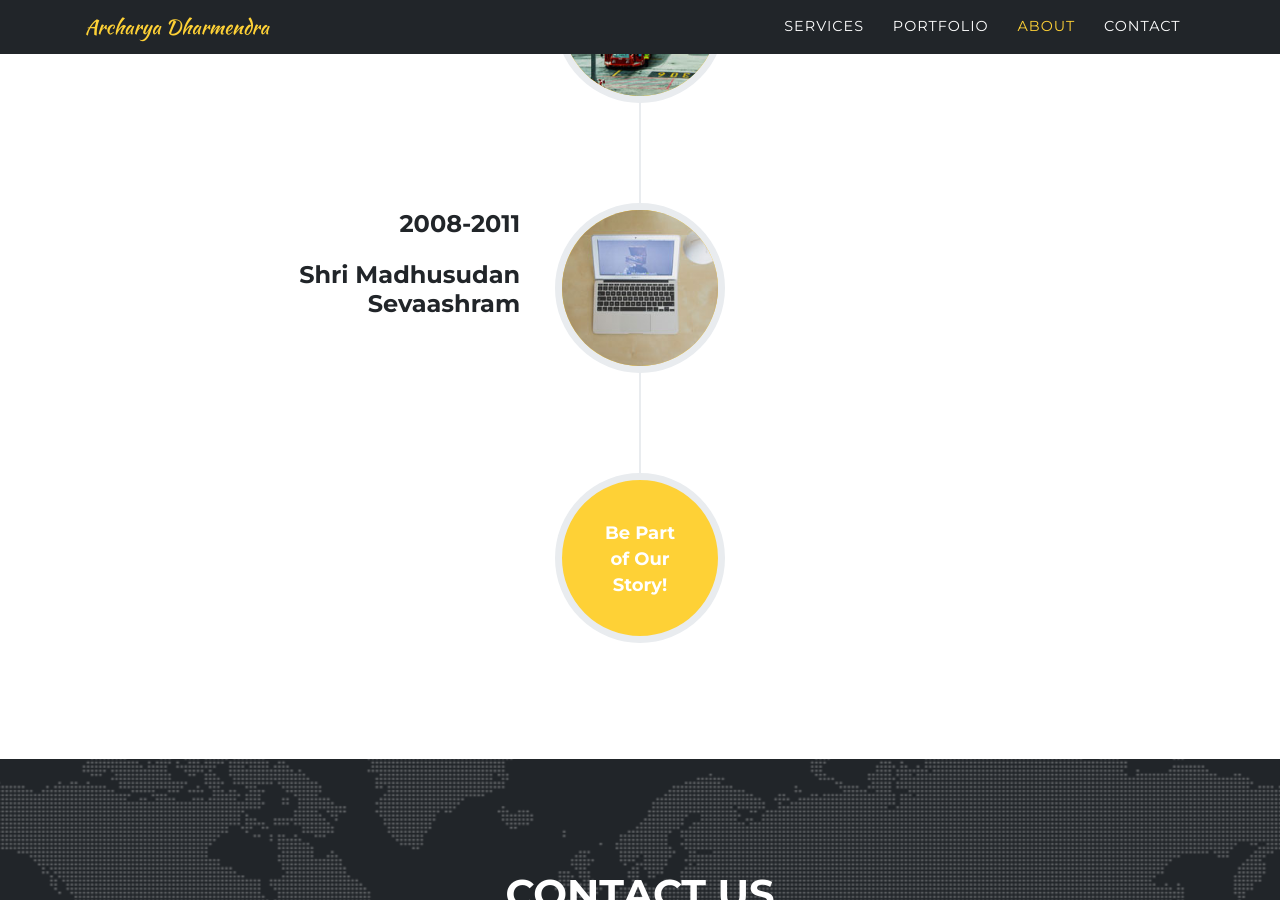
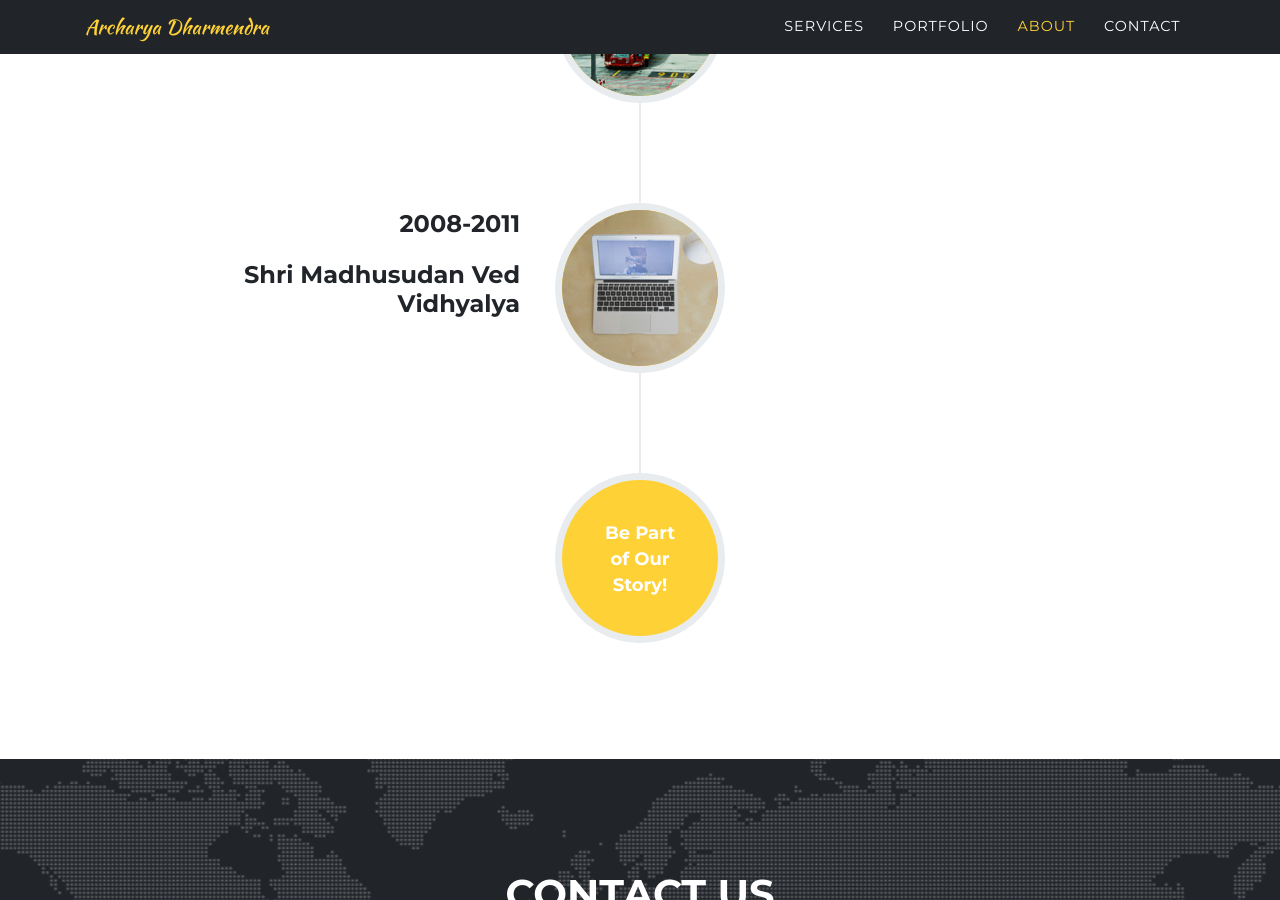
Before and after one commit to acharyadharmendra/acharyadharmendra.github.io, a Jekyll site: the page built from index.md, in a window 1280 px wide and 900 px high, scrolled down 4793 px. Built offline with Jekyll 4.4.1, drawn with Linux system fonts in a browser that asks for light colours; some web fonts are replaced.

Commit message:
Update sitetext.yml

```diff
--- a/_data/sitetext.yml
+++ b/_data/sitetext.yml
@@ -91,7 +91,7 @@ timeline:
         desc: ""
         image: assets/img/timeline/2.jpg
         alt:
-      - title: "Shri Madhusudan Sevaashram"
+      - title: "Shri Madhusudan Ved Vidhyalya"
         year: "2008-2011"
         desc: ""
         image: assets/img/timeline/3.jpg
```
